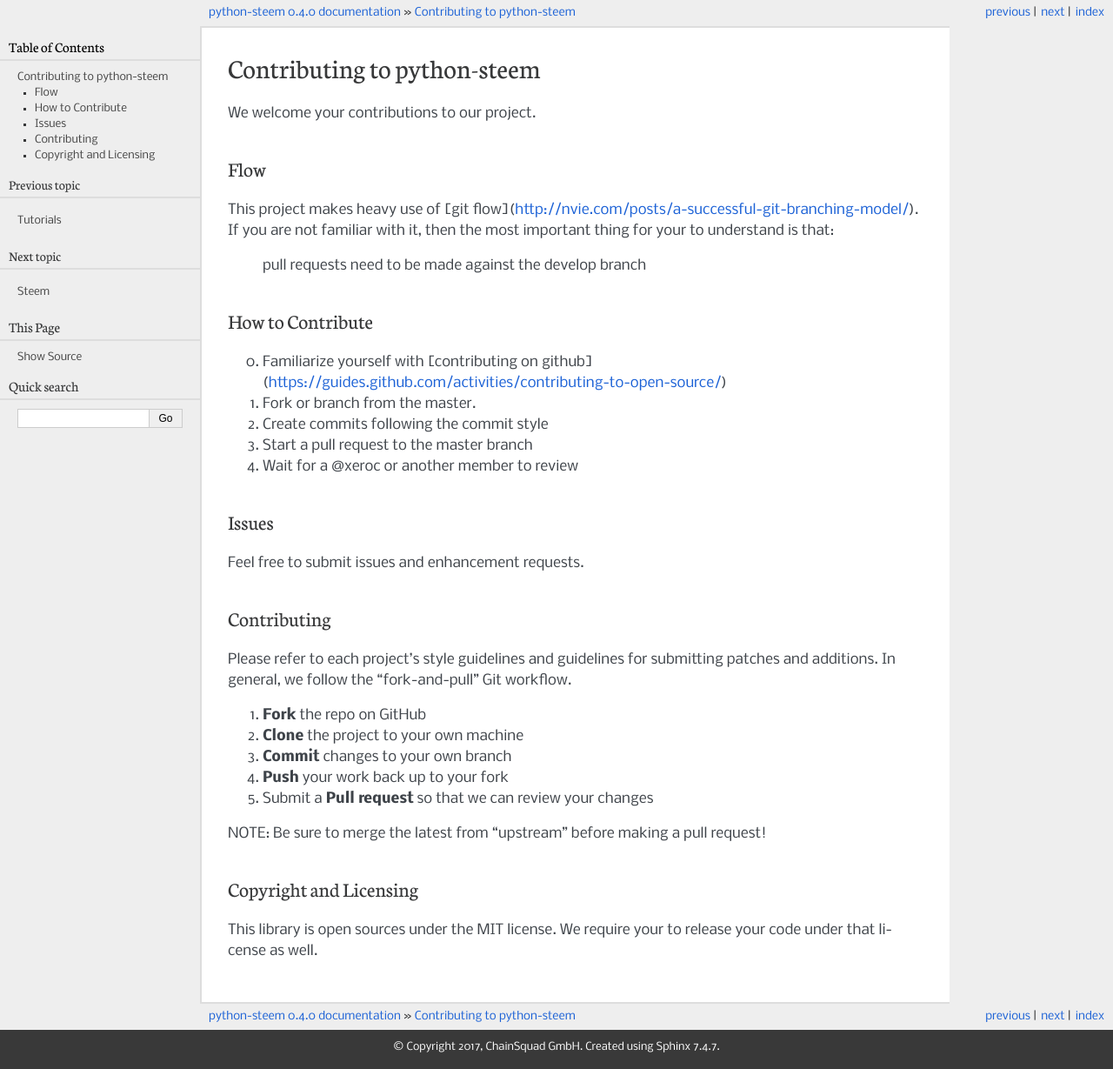
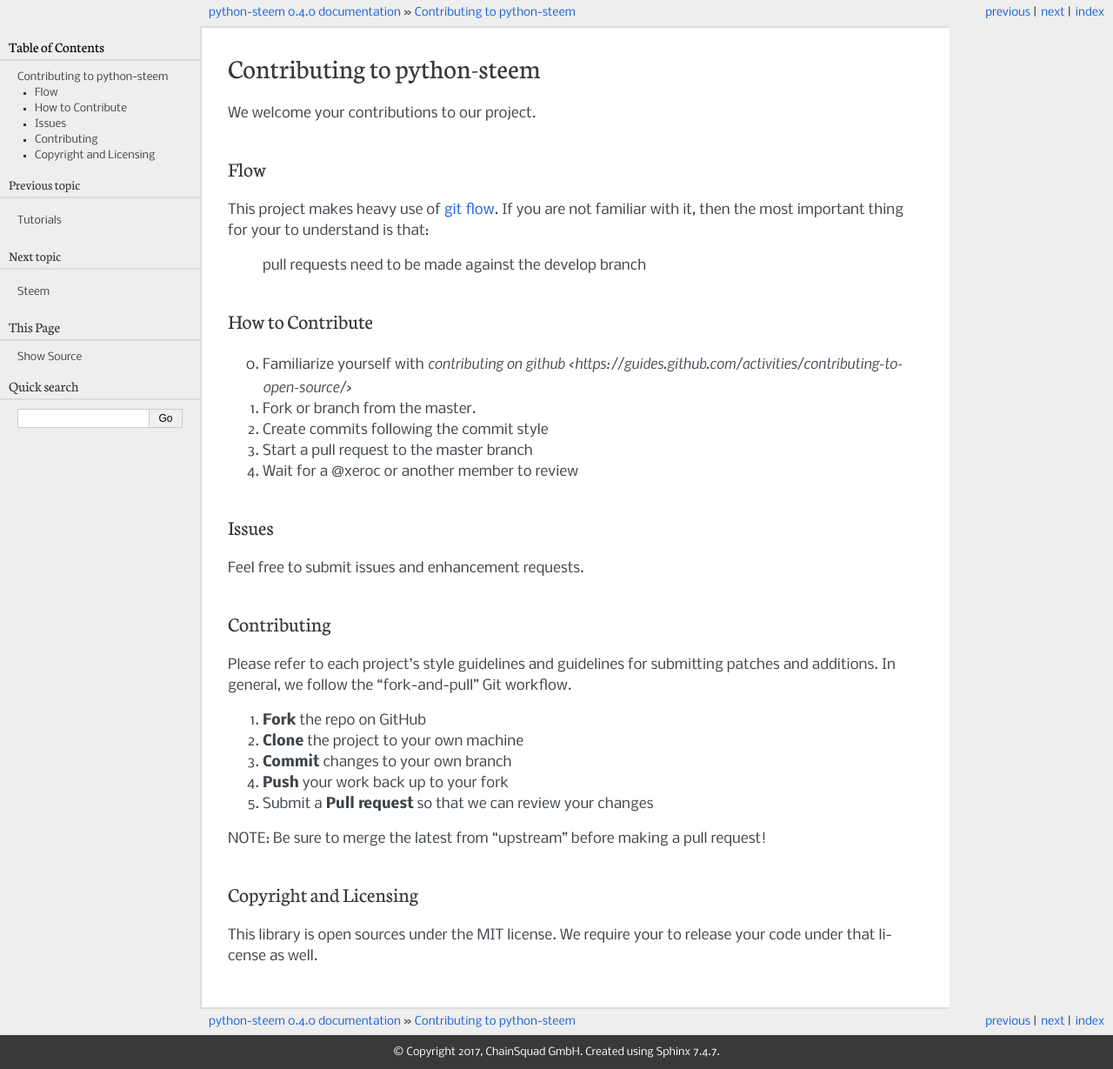
Before and after one commit to xeroc/piston-lib, a Sphinx documentation site: the page built from docs/contribute.rst, in a window 1280 px wide. Shown: the whole page at 87% size. Built offline with Sphinx 7.4.7, drawn with Linux system fonts in a browser that asks for light colours.

Commit message:
[docs] proper rst formating

```diff
--- a/docs/contribute.rst
+++ b/docs/contribute.rst
@@ -6,7 +6,7 @@
 Flow
 ----
 
-This project makes heavy use of [git flow](http://nvie.com/posts/a-successful-git-branching-model/).
+This project makes heavy use of `git flow <http://nvie.com/posts/a-successful-git-branching-model/>`_.
 If you are not familiar with it, then the most important thing for your
 to understand is that:
 
@@ -15,7 +15,7 @@
 How to Contribute
 -----------------
 
-0. Familiarize yourself with [contributing on github](https://guides.github.com/activities/contributing-to-open-source/)
+0. Familiarize yourself with `contributing on github <https://guides.github.com/activities/contributing-to-open-source/>`
 1. Fork or branch from the master.
 2. Create commits following the commit style
 3. Start a pull request to the master branch
```
